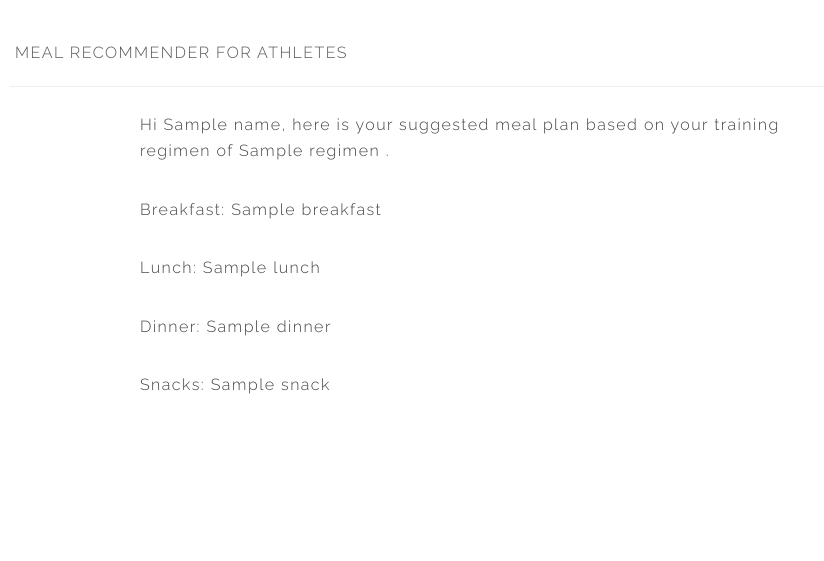
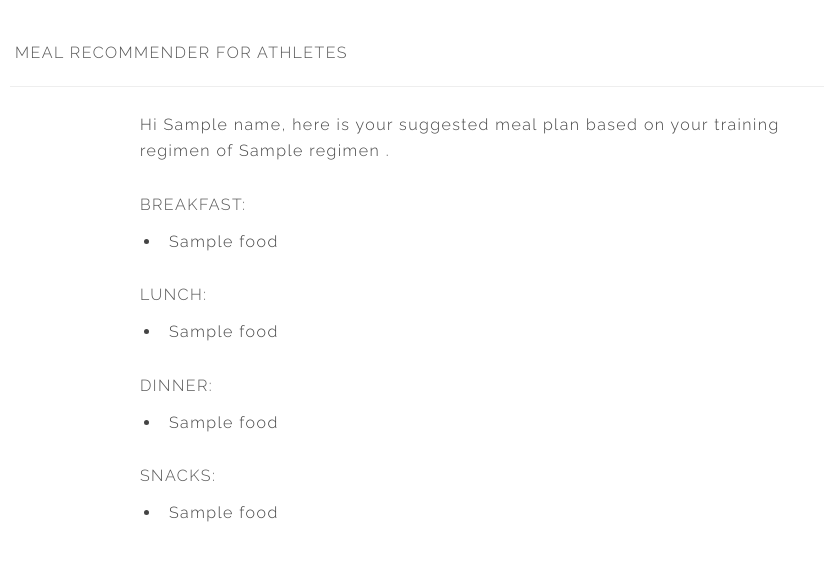
Before and after one commit to nicoback2/meal-recommender, a Django app: template meal-recommender-master/mealrecommender/templates/mealrecommender/meals.html in a window 1280 px wide. Shown: the top 561 px of the page, without its empty margins (0-824 px from the left). Run offline with Django 3.2, Linux system fonts and the light colour scheme; the template is opened without the code that fills it: most values are stand-ins (such as "Sample title", 1, 10 or a date in 2020); some libraries are stand-ins or nearby versions.

Commit message:
html lists for foods

```diff
--- a/meal-recommender-master/mealrecommender/templates/mealrecommender/meals.html
+++ b/meal-recommender-master/mealrecommender/templates/mealrecommender/meals.html
@@ -4,10 +4,35 @@
 
 <p>Hi {{name}}, here is your suggested meal plan based on your training regimen of {{regimen}} .<p>
 
-<p> Breakfast: {{breakfast}} </p>
-<p> Lunch: {{lunch}} </p>
-<p> Dinner: {{dinner}} </p>
-<p> Snacks: {{snack}} </p>
+<h1> Breakfast: </h1>
+<ul>
+{% for food in breakfast %}
+    <li>{{ food }}</li>
+{% endfor %}
+</ul>
+
+<h1> Lunch: </h1>
+<ul>
+{% for food in lunch %}
+    <li>{{ food }}</li>
+{% endfor %}
+</ul>
+
+<h1> Dinner: </h1>
+<ul>
+{% for food in dinner %}
+    <li>{{ food }}</li>
+{% endfor %}
+</ul>
+
+<h1> Snacks: </h1>
+<ul>
+{% for food in snack %}
+    <li>{{ food }}</li>
+{% endfor %}
+</ul>
+
+
 
 
 
--- a/meal-recommender-master/mealrecommender/views.py
+++ b/meal-recommender-master/mealrecommender/views.py
@@ -143,7 +143,6 @@ def get_meal_plan(request):
 			# determine meals
 			breakfast, lunch, dinner, snack = determine_meals(name, height, weight, age, gender, sport, regimen, allergen, dietary_restrictions)
 
-
 			return render(request, 'mealrecommender/meals.html', {'name': name, 'regimen': regimen, 'breakfast': breakfast, 'lunch': lunch, 'dinner': dinner, 'snack': snack})
 	else:
 		form = AthleteForm()
```
